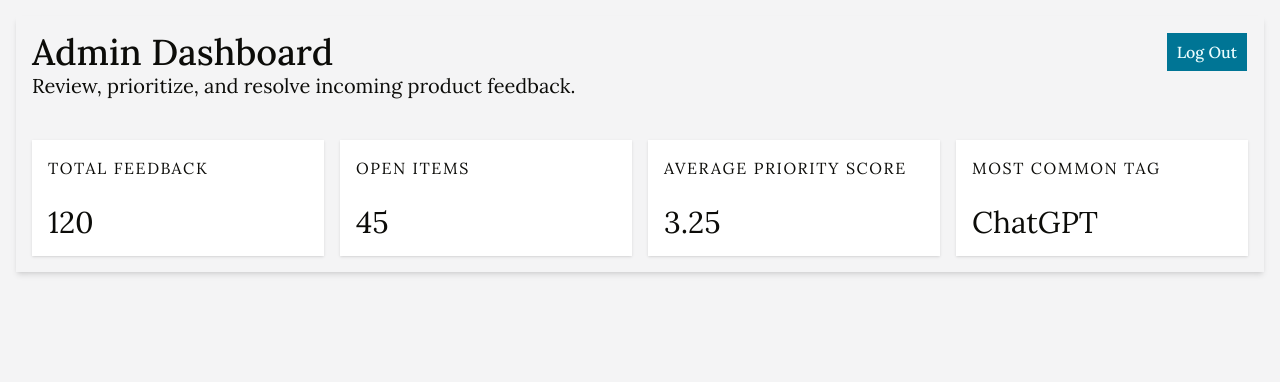
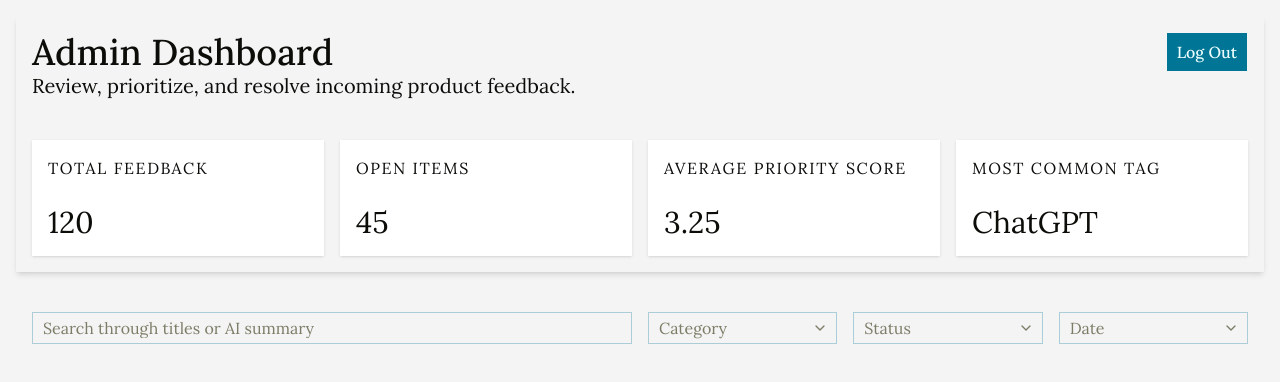
Before and after one commit to chaos-antrax/feedpulse, a Next.js app: page /dashboard in a window 1280 px wide. Shown: the top 382 px of the page. Built offline with nearby package versions, Linux system fonts and the light colour scheme.

Commit message:
feat: search and filters UI

```diff
--- a/app/dashboard/page.tsx
+++ b/app/dashboard/page.tsx
@@ -3,6 +3,14 @@ import { title } from "node:process"
 import React from "react"
 import StatCard from "@/components/StatCard"
 import { Button } from "@/components/ui/button"
+import { Input } from "@/components/ui/input"
+import {
+  Select,
+  SelectContent,
+  SelectItem,
+  SelectTrigger,
+  SelectValue,
+} from "@/components/ui/select"
 
 const page = () => {
   const stats = [
@@ -11,8 +19,31 @@ const page = () => {
     { title: "Average Priority Score", value: "3.25" },
     { title: "Most Common Tag", value: "ChatGPT" },
   ]
+
+  const filters = [
+    {
+      title: "Category",
+      options: ["All", "Bug", "Feature Request", "Improvement", "Other"],
+    },
+    {
+      title: "Status",
+      options: ["All", "New", "In Review", "Resolved"],
+    },
+    {
+      title: "Date",
+      options: [
+        "Newest First",
+        "Oldest First",
+        "High Priority",
+        "Low Priority",
+        "Sentiment",
+      ],
+    },
+  ]
+
   return (
     <div className="p-4">
+      {/* Header Row */}
       <div className="relative p-4 shadow-md dark:border-muted-foreground/40 dark:shadow-2xl">
         <Button className="absolute top-4 right-4">Log Out</Button>
         <h1 className="text-4xl font-medium"> Admin Dashboard</h1>
@@ -25,6 +56,28 @@ const page = () => {
           ))}
         </div>
       </div>
+      {/* Search and filters */}
+      <div className="mt-6 grid grid-cols-12 gap-4 p-4">
+        <Input
+          className="col-span-6 border border-primary/30 dark:border-muted-foreground/30"
+          placeholder="Search through titles or AI summary"
+        />
+        {filters.map((filter, index) => (
+          <Select key={index}>
+            <SelectTrigger className="col-span-2 w-full border border-primary/30 dark:border-muted-foreground/30">
+              <SelectValue placeholder={filter.title} />
+            </SelectTrigger>
+            <SelectContent>
+              {filter.options.map((c) => (
+                <SelectItem key={c} value={c}>
+                  {c}
+                </SelectItem>
+              ))}
+            </SelectContent>
+          </Select>
+        ))}
+      </div>
+      {/* Feedback List */}
     </div>
   )
 }
```
